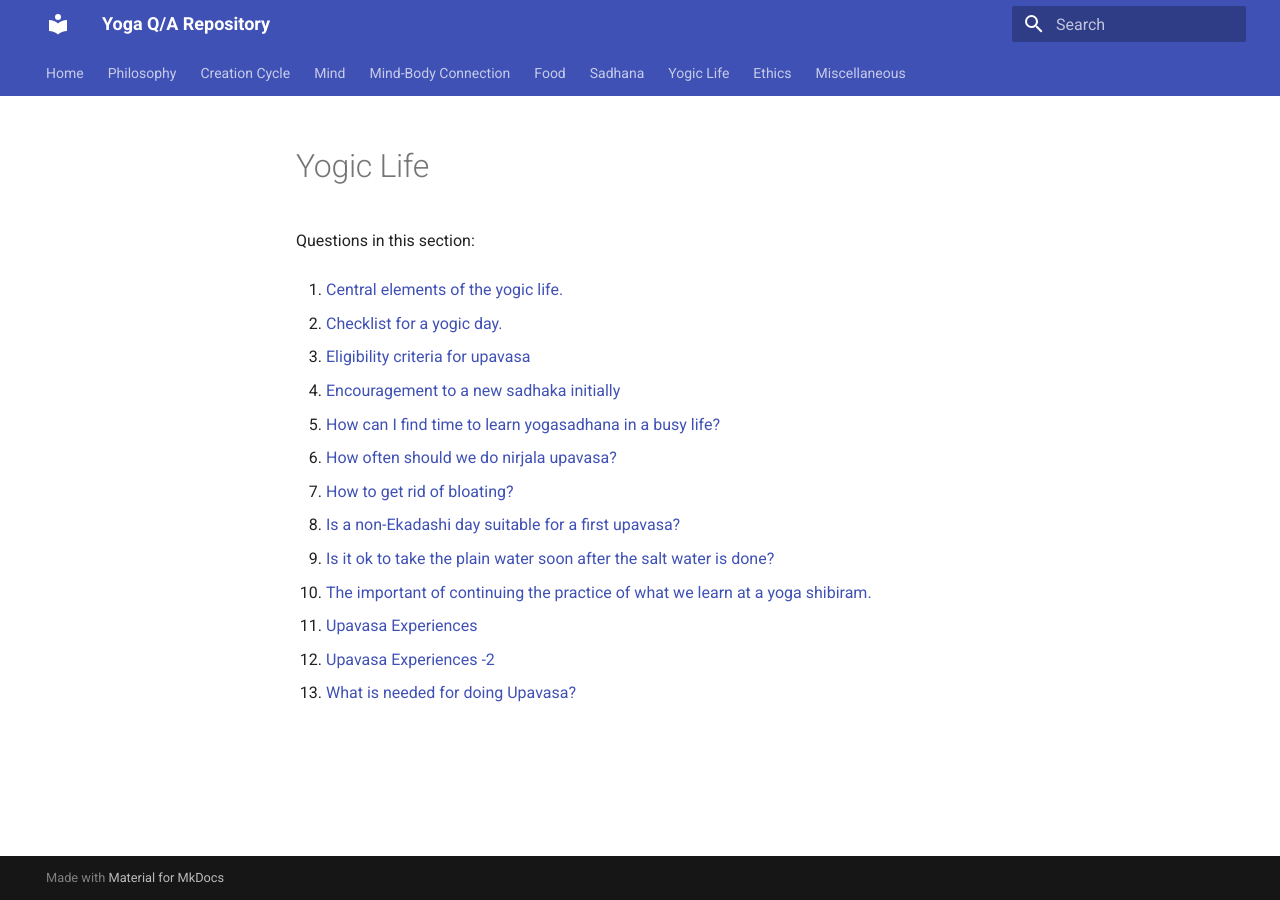
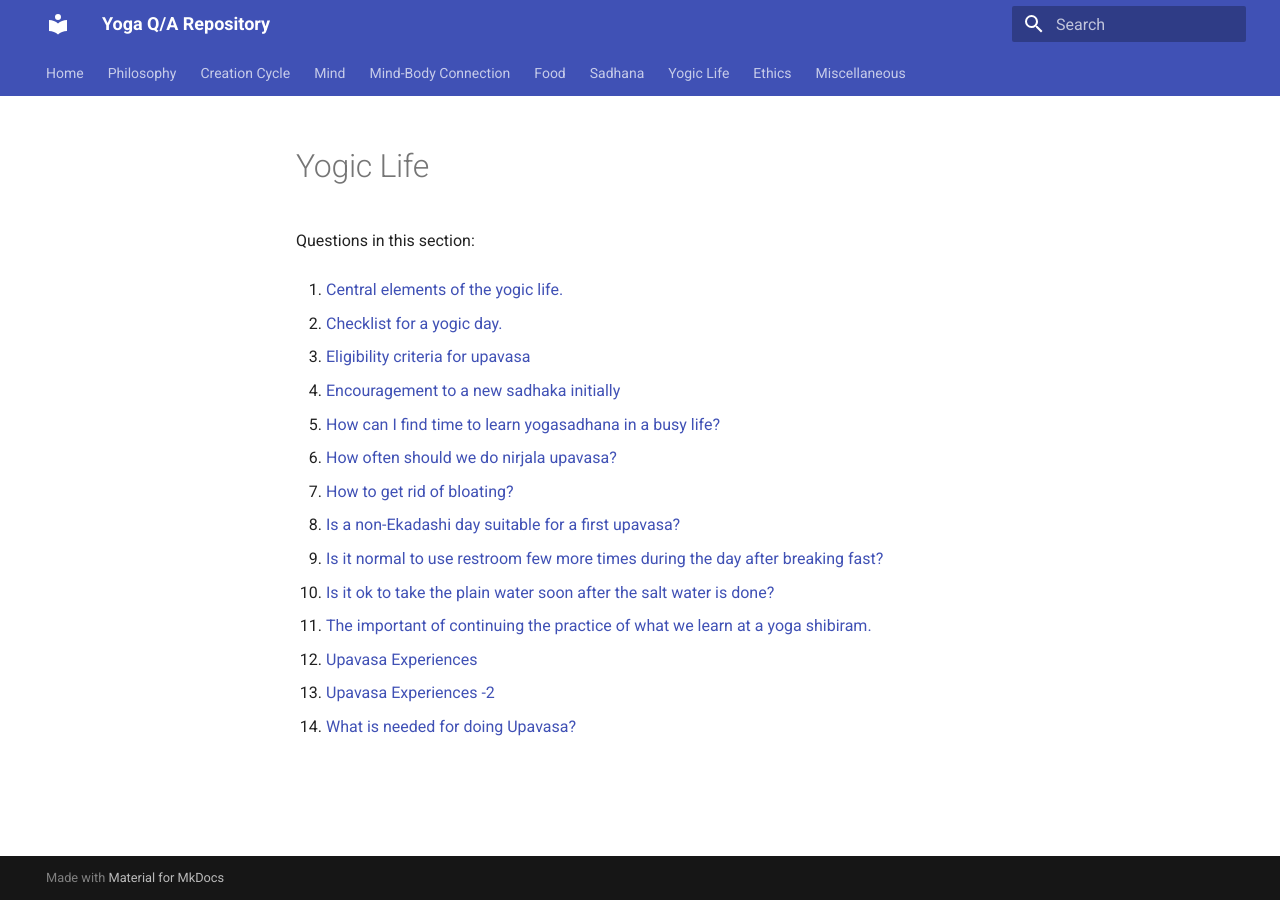
Before and after one commit to yogiclife/yoga-qa, an MkDocs documentation site: the page built from docs/yogic-life/README.md, in a window 1280 px wide. Built offline with MkDocs 1.6.1 and Material for MkDocs 9.7.7, drawn with Linux system fonts in a browser that asks for light colours.

Commit message:
Update topic indices [skip ci]

```diff
--- a/docs/yogic-life/README.md
+++ b/docs/yogic-life/README.md
@@ -18,12 +18,14 @@ Questions in this section:
 
 8. [Is a non-Ekadashi day suitable for a first upavasa?](is-a-non-ekadashi-day-suitable-for-a-first-upavasa-20260629-074340.md)
 
-9. [Is it ok to take the plain water soon after the salt water is done?](is-it-ok-to-take-the-plain-water-soon-after-the-salt-water-is-done-20260629-073315.md)
+9. [Is it normal to use restroom few more times during the day after breaking fast?](is-it-normal-to-use-restroom-few-more-times-during-the-day-after-breaking-fast-20260629-222435.md)
 
-10. [The important of continuing the practice of what we learn at a yoga shibiram.](the-important-of-continuing-the-practice-of-what-we-learn-at-a-yoga-shibiram-20260628-132817.md)
+10. [Is it ok to take the plain water soon after the salt water is done?](is-it-ok-to-take-the-plain-water-soon-after-the-salt-water-is-done-20260629-073315.md)
 
-11. [Upavasa Experiences](upavasa-experiences-20260629-073507.md)
+11. [The important of continuing the practice of what we learn at a yoga shibiram.](the-important-of-continuing-the-practice-of-what-we-learn-at-a-yoga-shibiram-20260628-132817.md)
 
-12. [Upavasa Experiences -2](upavasa-experiences-2-20260629-115359.md)
+12. [Upavasa Experiences](upavasa-experiences-20260629-073507.md)
 
-13. [What is needed for doing Upavasa?](what-is-needed-for-doing-upavasa-20260629-081011.md)
+13. [Upavasa Experiences -2](upavasa-experiences-2-20260629-115359.md)
+
+14. [What is needed for doing Upavasa?](what-is-needed-for-doing-upavasa-20260629-081011.md)
```
